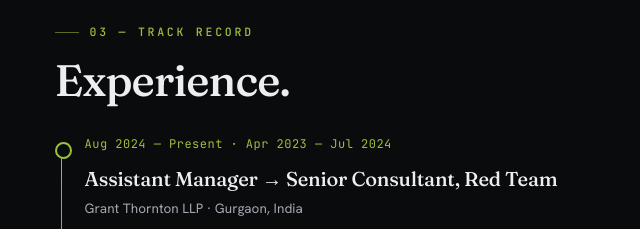
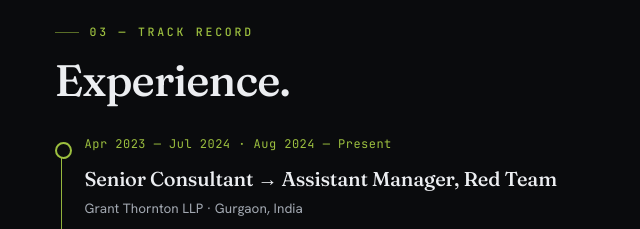
Before and after one commit to elementalsouls/Portfolio, a plain HTML site: page index.html in a window 1280 px wide. Shown: the part 2600-2829 px from the top of the page, 522-1162 px from the left. Drawn offline with Linux system fonts and the light colour scheme.

Commit message:
Fix role order: Senior Consultant -> Assistant Manager (promotion)
Co-Authored-By: Claude Opus 4.8 <noreply@anthropic.com>

```diff
--- a/index.html
+++ b/index.html
@@ -399,8 +399,8 @@ footer{border-top:1px solid var(--line);padding:32px 0}
         </div>
         <div class="tl">
           <div class="tl-item rv">
-            <div class="tl-date">Aug 2024 — Present · Apr 2023 — Jul 2024</div>
-            <div class="tl-role">Assistant Manager → Senior Consultant, Red Team</div>
+            <div class="tl-date">Apr 2023 — Jul 2024 · Aug 2024 — Present</div>
+            <div class="tl-role">Senior Consultant → Assistant Manager, Red Team</div>
             <div class="tl-co">Grant Thornton LLP · Gurgaon, India</div>
             <ul>
               <li>Led internal &amp; external red team operations for Fortune 500 clients, mapping critical attack paths across Active Directory, cloud &amp; endpoint — <b>reducing exploitable attack surface ~50%</b>.</li>
```
